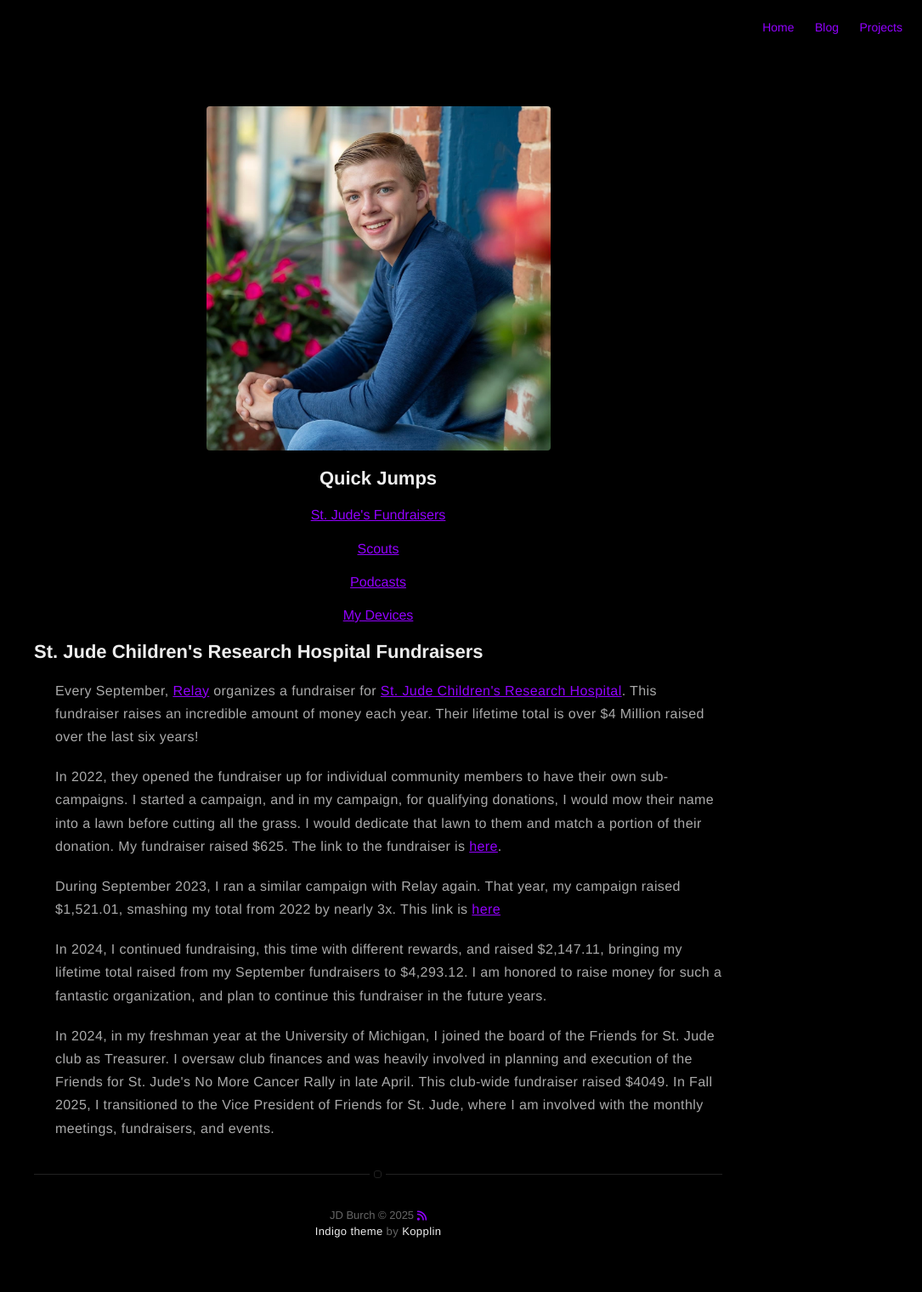
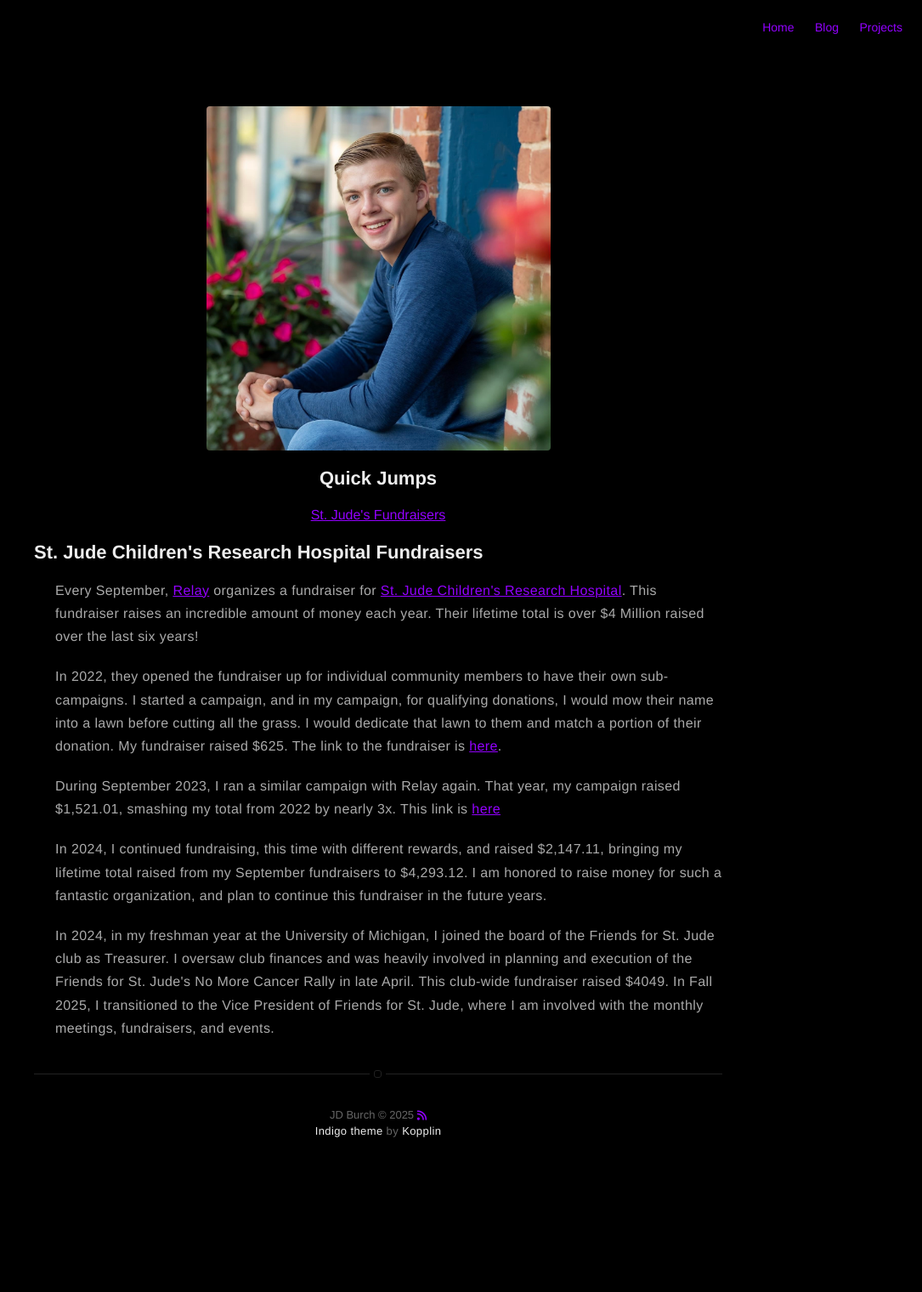
Before and after one commit to JDBurchHuzzah/jdburchhuzzah.github.io, a Jekyll site: the page built from about.md, in a window 1280 px wide. Shown: the whole page at 85% size, without its empty margins (195-1280 px from the left). Built offline with Jekyll 4.4.1, drawn with Linux system fonts in a browser that asks for light colours; nearby versions of some CDN libraries; after the commit the page ends 1402 px from its top, so only the background shows below that.

Commit message:
Update about.md

```diff
--- a/about.md
+++ b/about.md
@@ -8,9 +8,6 @@
 <div style="text-align: center;">
   <h2>Quick Jumps</h2>
   <h4><a href="#jude">St. Jude's Fundraisers</a></h4>
-  <h4><a href="#scouts">Scouts</a></h4>
-  <h4><a href="#podcasts">Podcasts</a></h4>
-  <h4><a href="#tech">My Devices</a></h4>
 </div>
 
 <h2 id="jude">St. Jude Children's Research Hospital Fundraisers</h2>
```
